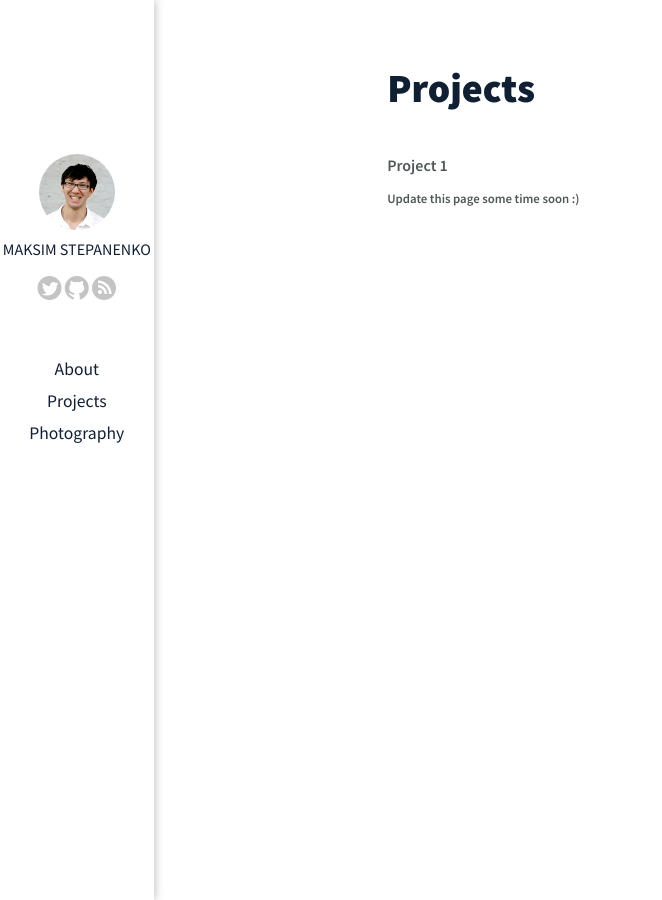
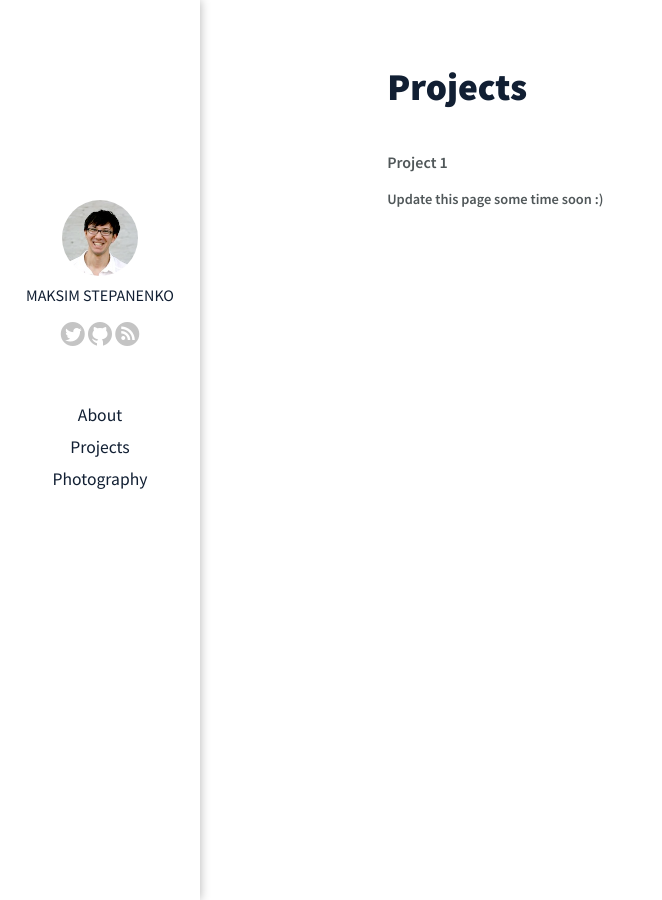
Before and after one commit to maksim-s/maksim-s.github.com, a Jekyll site: the page built from projects.html, in a window 1280 px wide. Shown: the whole page, without its empty margins (0-662 px from the left). Built offline with Jekyll 4.4.1, drawn with Linux system fonts in a browser that asks for light colours.

Commit message:
style changes

```diff
--- a/stylesheets/css/main.css
+++ b/stylesheets/css/main.css
@@ -6,7 +6,7 @@
   top: 0;
   bottom: 0;
   right: auto;
-  width: 12%;
+  width: 200px;
   font-family: "Source Sans Pro", Helvetica, sans-serif;
   box-shadow: 0 0px 10px rgba(0, 0, 0, 0.3);
   text-align: center;
@@ -14,7 +14,7 @@
   z-index: 2; }
   @media only screen and (min-width: 601px) and (max-width: 950px) {
     .sidebar {
-      width: 115px; } }
+      width: 145px; } }
   @media only screen and (max-width: 600px) {
     .sidebar {
       height: 80px;
@@ -125,7 +125,7 @@
   @media only screen and (min-width: 601px) and (max-width: 950px) {
     .content {
       width: 70%;
-      margin-left: 23%; } }
+      margin-left: 27%; } }
   @media only screen and (max-width: 600px) {
     .content {
       width: 92%;
@@ -143,7 +143,7 @@
   .content h1 {
     color: #111f33;
     font-weight: 900;
-    font-size: 2.5em;
+    font-size: 2.369em;
     margin: 18px 0 5px 0; }
     .content h1 a {
       color: #111f33;
@@ -151,7 +151,7 @@
   .content h2 {
     color: #111f33;
     font-weight: 700;
-    font-size: 1.85em;
+    font-size: 1.777em;
     margin-bottom: 15px; }
     .content h2 a {
       color: #111f33;
@@ -159,7 +159,7 @@
   .content h3 {
     color: #111f33;
     font-weight: 600;
-    font-size: 1.5em;
+    font-size: 1.333em;
     padding-bottom: 5px;
     margin-bottom: 5px; }
     .content h3 a {
@@ -167,7 +167,7 @@
       text-decoration: none; }
   .content p {
     color: #505759;
-    font-size: 0.95em;
+    font-size: 1em;
     line-height: 1.7em; }
     .content p a {
       color: #d90e00;
@@ -229,7 +229,7 @@
       font-size: 0.9em;
       color: #c4c4c4; }
     .content .listing .project-description {
-      font-size: 0.8em;
+      font-size: 0.9em;
       color: #505759;
       weight: 400; }
     .content .listing a {
@@ -250,12 +250,12 @@
     margin: 0;
     padding: 0;
     font-weight: bold;
-    font-size: 1.1em;
+    font-size: 1.333em;
     color: #111f33; }
   .content #galleria {
     width: 100%; }
   .content #blog-posts {
-    font-size: 1.4em;
+    font-size: 1.777em;
     font-weight: bold;
     margin: 0;
     color: #111f33; }
```
Also changed, not shown: stylesheets/sass/main.scss (+10 -10 lines).
